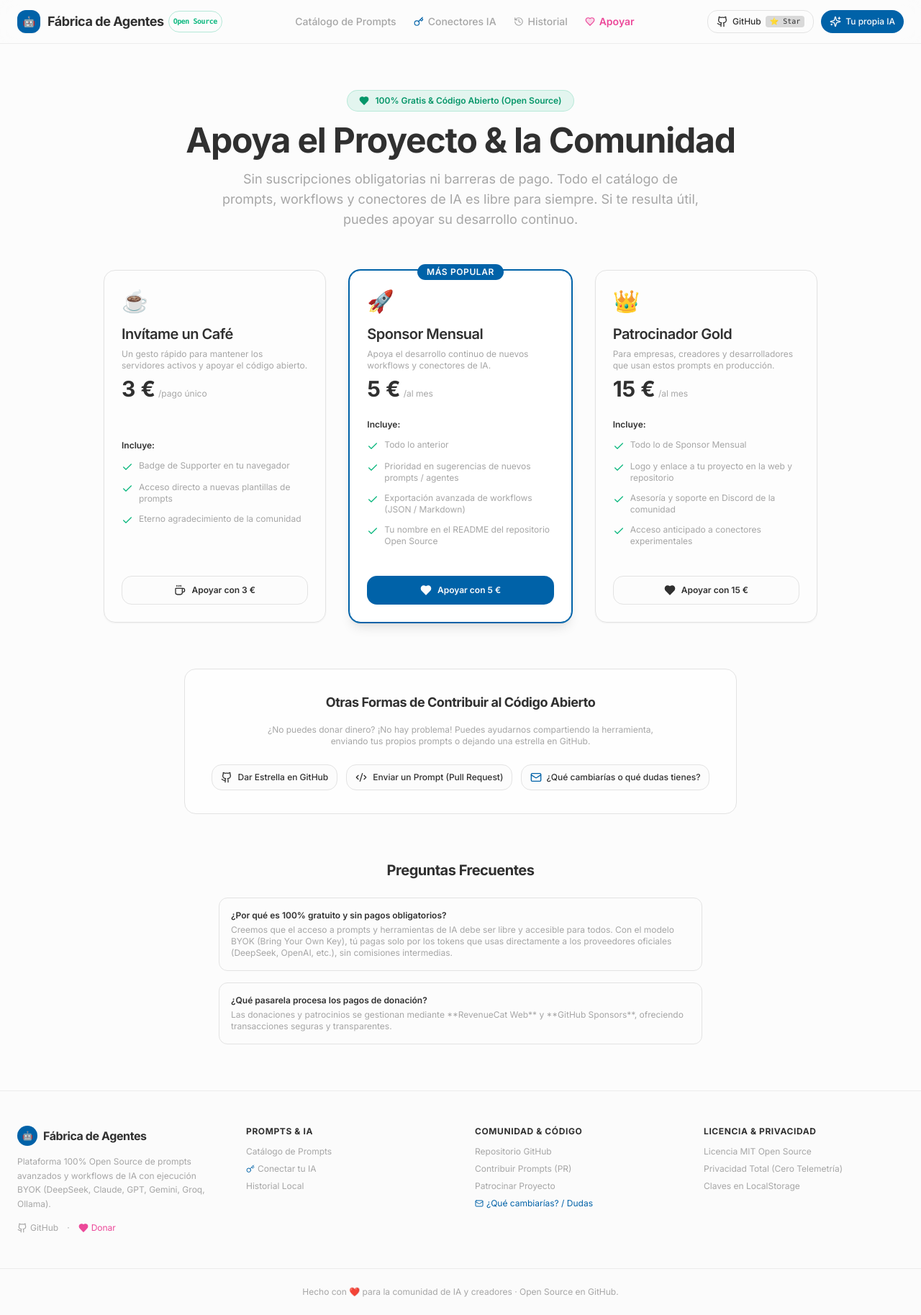
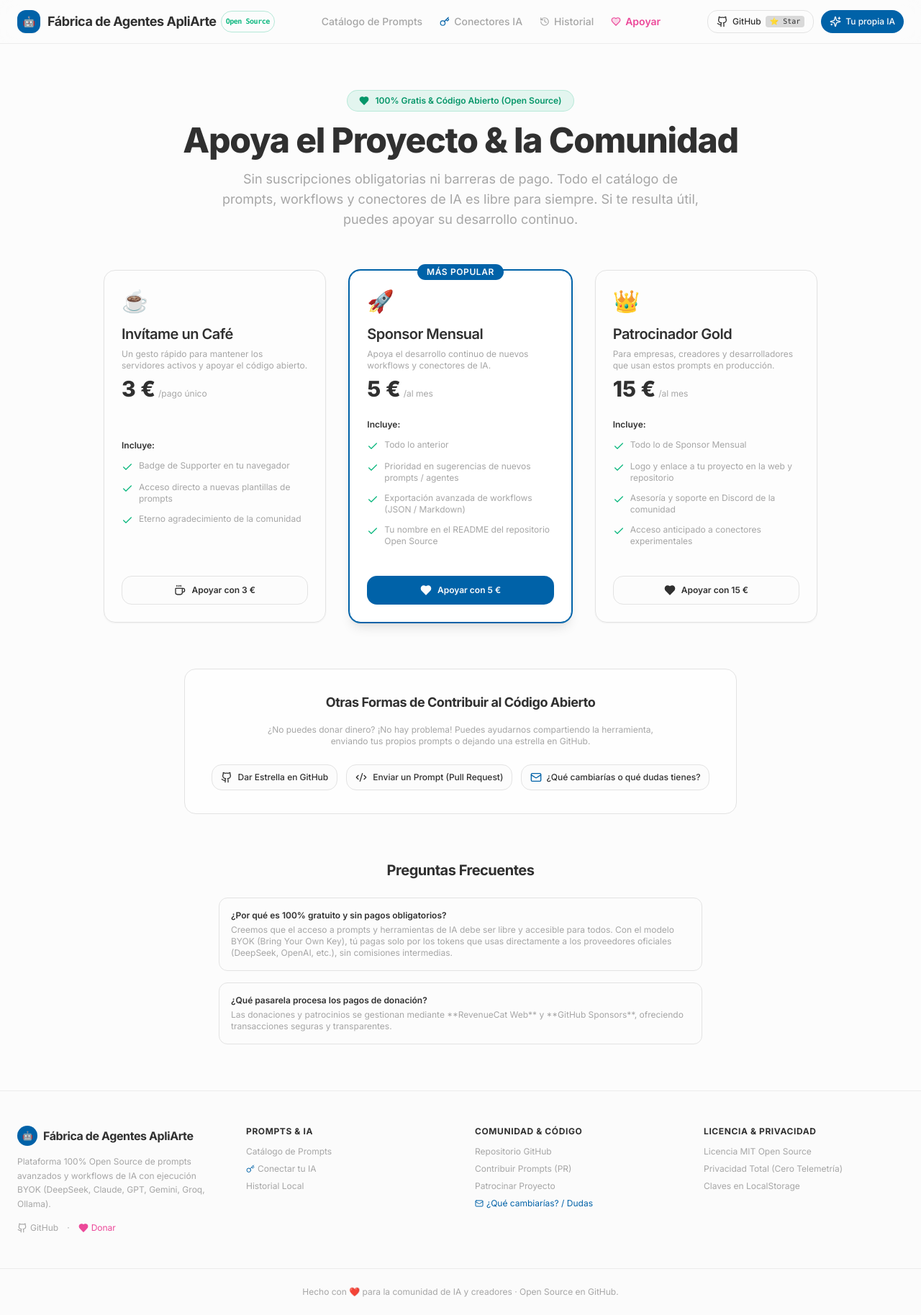
Before and after one commit to erbolamm/FabricaDeAgentesApliarte, a React (Vite) app: page /apoyar in a window 1280 px wide. Shown: the whole page at 72% size. Built offline with nearby package versions, Linux system fonts and the light colour scheme; no server answers; the HTML template or start-up script is replaced by a standard one; what @revenuecat/purchases-js would draw is missing.

Commit message:
docs: update official branding to Fábrica de Agentes ApliArte and claim

```diff
--- a/index.html
+++ b/index.html
@@ -3,24 +3,35 @@
   <head>
     <meta charset="UTF-8" />
     <meta name="viewport" content="width=device-width, initial-scale=1.0" />
-    <title>Fábrica de Agentes — Agentes de IA listos para trabajar por ti</title>
-    <meta name="description" content="Marketplace de agentes de IA listos para usar. Descubre, conecta y ejecuta agentes especializados en productividad, marketing, ventas, soporte y operaciones." />
-    <meta name="author" content="Fábrica de Agentes" />
+    <title>Fábrica de Agentes ApliArte — Fabrica tu agente gratis con ApliArte</title>
+    <meta
+      name="description"
+      content="Fabrica tu agente gratis con ApliArte. Catálogo 100% Open Source de prompts y workflows de IA de alta precisión listos para configurar en Google Gemini (Gemas), ChatGPT (Custom GPTs), Claude y Mistral."
+    />
+    <meta name="author" content="F. Javier Mateo Márquez — ApliArte (@erbolamm)" />
 
     <link rel="icon" type="image/svg+xml" href="/favicon.svg" />
     <link rel="icon" type="image/png" href="/icon.png" />
     <link rel="shortcut icon" href="/favicon.ico" />
     <link rel="apple-touch-icon" href="/icon.png" />
 
-    <meta property="og:title" content="Fábrica de Agentes — Agentes de IA listos para trabajar por ti" />
-    <meta property="og:description" content="Marketplace de agentes de IA. Descubre, conecta y ejecuta." />
+    <meta property="og:title" content="Fábrica de Agentes ApliArte — Fabrica tu agente gratis con ApliArte" />
+    <meta
+      property="og:description"
+      content="Catálogo comunitario de prompts y agentes de IA. Copia con 1-click o configúralo en Gemini, GPT o Claude."
+    />
     <meta property="og:type" content="website" />
 
     <meta name="twitter:card" content="summary_large_image" />
+    <meta name="twitter:title" content="Fábrica de Agentes ApliArte" />
+    <meta
+      name="twitter:description"
+      content="Fabrica tu agente gratis con ApliArte. Prompts profesionales listos para usar."
+    />
 
     <link rel="preconnect" href="https://fonts.googleapis.com" />
     <link rel="preconnect" href="https://fonts.gstatic.com" crossorigin />
-    <link href="https://fonts.googleapis.com/css2?family=Inter:wght@400;500;600;700&display=swap" rel="stylesheet" />
+    <link href="https://fonts.googleapis.com/css2?family=Inter:wght@400;500;600;700;800&display=swap" rel="stylesheet" />
   </head>
 
   <body>
--- a/src/components/SiteFooter.tsx
+++ b/src/components/SiteFooter.tsx
@@ -11,7 +11,7 @@ export const SiteFooter = () => {
             <span className="inline-flex h-7 w-7 items-center justify-center rounded-lg bg-primary text-primary-foreground text-xs font-bold">
               🤖
             </span>
-            Fábrica de Agentes
+            Fábrica de Agentes ApliArte
           </Link>
           <p className="mt-3 max-w-xs text-xs text-muted-foreground leading-relaxed">
             Plataforma 100% Open Source de prompts avanzados y workflows de IA con ejecución BYOK
--- a/src/components/SiteHeader.tsx
+++ b/src/components/SiteHeader.tsx
@@ -15,7 +15,7 @@ export const SiteHeader = () => {
             🤖
           </span>
           <span className="flex items-center gap-1.5">
-            Fábrica de Agentes
+            Fábrica de Agentes ApliArte
             <Badge variant="outline" className="text-[10px] py-0 px-1.5 text-emerald-500 border-emerald-500/30 font-mono">
               Open Source
             </Badge>
--- a/src/pages/Index.tsx
+++ b/src/pages/Index.tsx
@@ -31,20 +31,18 @@ export function Index() {
         <div className="container mx-auto px-4 text-center max-w-4xl">
           <div className="inline-flex items-center gap-2 rounded-full border border-primary/20 bg-primary/5 px-4 py-1.5 text-xs font-semibold text-primary mb-6 animate-pulse">
             <Sparkles className="h-3.5 w-3.5" />
-            <span>Fábrica de Prompts & Agentes de IA — 100% Open Source</span>
+            <span>Fabrica tu agente gratis con ApliArte — 100% Open Source</span>
           </div>
 
           <h1 className="text-4xl font-extrabold tracking-tight sm:text-6xl sm:leading-tight">
-            Workflows y Prompts de IA de alta precisión.{" "}
+            Fábrica de Agentes ApliArte.{" "}
             <span className="text-primary bg-gradient-to-r from-primary to-accent bg-clip-text text-transparent">
-              Ejecuta con tu propia IA.
+              Prompts & Workflows de IA.
             </span>
           </h1>
 
           <p className="mt-6 text-lg text-muted-foreground max-w-2xl mx-auto leading-relaxed">
-            Catálogo comunitario de plantillas de prompts optimizadas para <strong>DeepSeek-R1</strong>,{" "}
-            <strong>Claude 3.7</strong>, <strong>GPT-4o</strong> y <strong>Gemini 2.0</strong>. Rellena las variables,
-            copia en 1-click o ejecuta directamente con tus propias API keys.
+            Fabrica tu agente gratis con ApliArte. Catálogo comunitario de plantillas de prompts de alta precisión listos para configurar en <strong>Google Gemini (Gemas)</strong>, <strong>ChatGPT (Custom GPTs)</strong>, <strong>Claude</strong> y <strong>DeepSeek</strong>.
           </p>
 
           {/* CTA Buttons */}
```
